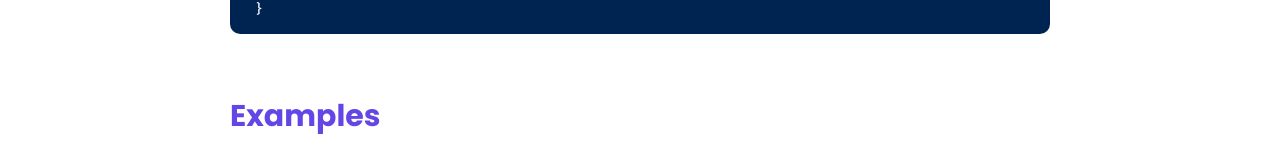
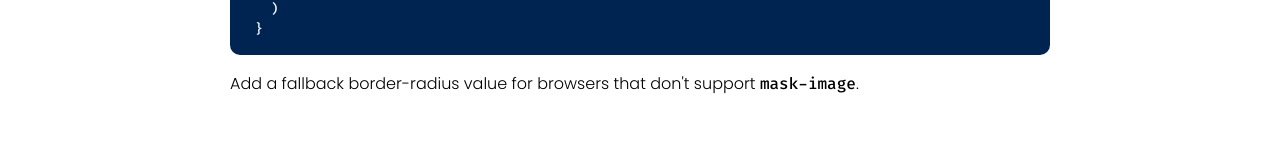
Before and after one commit to DJanoskova/react-smooth-corners, a React (Create React App) app in the folder example/: page / in a window 1280 px wide. Shown: the part 998-1159 px from the top of the page. Built offline with nearby package versions, Linux system fonts and the light colour scheme.

Commit message:
add borderRadius doc

```diff
--- a/example/src/components/About/About.tsx
+++ b/example/src/components/About/About.tsx
@@ -11,6 +11,7 @@ const Button = () => {
   return (
     <SmoothCorners
       corners="12, 3"
+      borderRadius={12}
       style={ padding: '10px 30px', background: 'blue' }
       as="button"
     >
@@ -28,6 +29,9 @@ const Button = () => {
       <SyntaxHighlighter className={styles.content} language="javascript" style={editorStyle as any}>
         {code}
       </SyntaxHighlighter>
+      <p>
+        Add a fallback border-radius value for browsers that don't support <code>mask-image</code>.
+      </p>
     </div>
   )
 }
--- a/example/src/components/Header/Header.module.scss
+++ b/example/src/components/Header/Header.module.scss
@@ -19,7 +19,7 @@
   max-width: 100%;
   color: #ffffff;
   position: absolute;
-  left: calc(50% - 100px);
+  left: calc(50% - 110px);
   transform: translateX(-50%);
 
   &:before {
```
